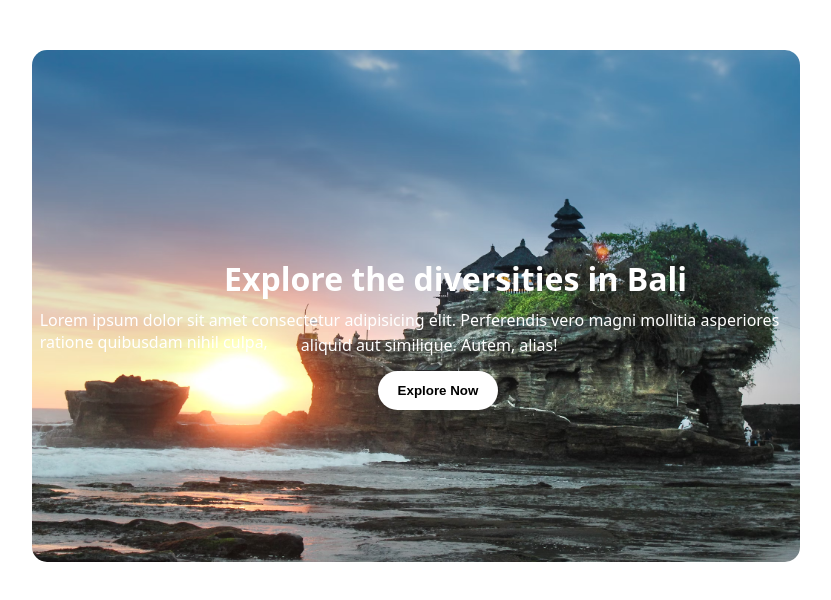
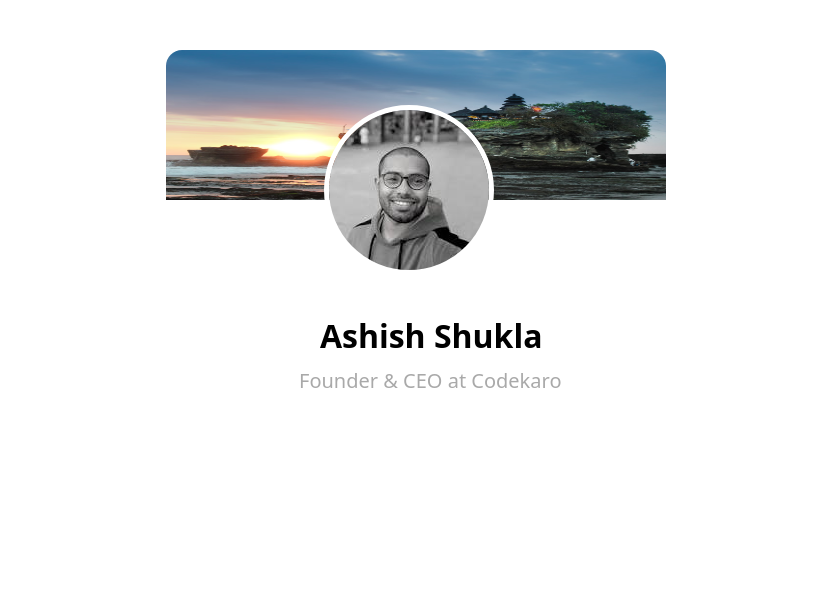
Before and after one commit to AnkitBaranwal098/CodeKaro-Assignment_2, a plain HTML site: page index.html in a window 1280 px wide. Shown: the whole page, without its empty margins (224-1055 px from the left). Drawn offline with Linux system fonts and the light colour scheme.

Commit message:
Assignment 2.4

```diff
--- a/index.html
+++ b/index.html
@@ -7,6 +7,7 @@
     <title>CodeKaro | Assignment2</title>
   </head>
   <body>
+    <!-- Assignment 2.1 -->
     <!-- <div class="card-container">
       <div class="card-img-container">
         <img src="./food.webp" alt="" />
@@ -28,7 +29,7 @@
     </div> -->
 
     <!-- Assignment 2.2 -->
-    <div class="hero-image-container">
+    <!-- <div class="hero-image-container">
       <img src="./Bali.avif" alt="Bali" />
       <h1 class="absolute">Explore the diversities in Bali</h1>
       <p class="p1 absolute">
@@ -37,6 +38,19 @@
       </p>
       <p class="p2 absolute">aliquid aut similique. Autem, alias!</p>
       <button class="absolute">Explore Now</button>
+    </div> -->
+
+    <div class="profile-container">
+      <div class="bg-container">
+        <img src="./Bali.avif" alt="" />
+      </div>
+      <div class="user-container">
+        <img src="./codekaro.jpg" alt="" />
+      </div>
+      <div class="user-info">
+        <h1>Ashish Shukla</h1>
+        <p>Founder & CEO at Codekaro</p>
+      </div>
     </div>
   </body>
 </html>
--- a/style.css
+++ b/style.css
@@ -1,26 +1,27 @@
-*{
+* {
   margin: 0;
   padding: 0;
   box-sizing: border-box;
 }
 
-.card-container{
+.card-container {
   margin: 80px auto;
   width: 550px;
-    font-family: system-ui, -apple-system, BlinkMacSystemFont, 'Segoe UI', Roboto, Oxygen, Ubuntu, Cantarell, 'Open Sans', 'Helvetica Neue', sans-serif;
+  font-family: system-ui, -apple-system, BlinkMacSystemFont, "Segoe UI", Roboto,
+    Oxygen, Ubuntu, Cantarell, "Open Sans", "Helvetica Neue", sans-serif;
   border: 1px solid black;
   padding: 17px;
   border: 1.5px solid lightgray;
   border-radius: 25px;
 }
 
-.card-container .card-img-container{
+.card-container .card-img-container {
   width: 100%;
   margin-bottom: 10px;
   position: relative;
 }
 
-.card-container .card-img-container img{
+.card-container .card-img-container img {
   border-radius: 25px;
 }
 .off {
@@ -30,11 +31,11 @@
   font-size: 22px;
   color: white;
   font-weight: 400;
-    background-color: #266FEF;
+  background-color: #266fef;
   padding: 7px 13px;
   word-spacing: 4px;
 }
-.promoted{
+.promoted {
   position: absolute;
   top: 13.5px;
   left: 20px;
@@ -52,30 +53,30 @@
   padding: 5.5px 7px;
   border-radius: 5px;
 }
-.card-container h1{
+.card-container h1 {
   font-weight: 500;
   margin-bottom: 15px;
 }
 
-.card-container .cuisines{
+.card-container .cuisines {
   color: #898686;
   font-size: 24px;
   font-weight: 500;
   margin-bottom: 30px;
 }
-.card-container .st-line{
+.card-container .st-line {
   border-top: 1.3px solid lightgray;
 }
 
-.logo-container{
+.logo-container {
   position: relative;
 }
-.logo{
+.logo {
   position: absolute;
   top: 16px;
 }
 
-.card-container .delivery-instruction{
+.card-container .delivery-instruction {
   margin-top: 10px;
   margin-left: 7px;
   color: #898686;
@@ -84,42 +85,42 @@
   padding-left: 85px;
 }
 
-
-.hero-image-container{
+.hero-image-container {
   width: 60%;
   margin: 50px auto;
   border-radius: 15px;
   position: relative;
-    font-family: system-ui, -apple-system, BlinkMacSystemFont, 'Segoe UI', Roboto, Oxygen, Ubuntu, Cantarell, 'Open Sans', 'Helvetica Neue', sans-serif;
+  font-family: system-ui, -apple-system, BlinkMacSystemFont, "Segoe UI", Roboto,
+    Oxygen, Ubuntu, Cantarell, "Open Sans", "Helvetica Neue", sans-serif;
 }
-.absolute{
+.absolute {
   position: absolute;
 }
-.hero-image-container img{
+.hero-image-container img {
   width: 100%;
   border-radius: 15px;
   opacity: 0.98;
 }
 
-.hero-image-container h1{
+.hero-image-container h1 {
   color: white;
   top: 40%;
   left: 25%;
 }
 
-.hero-image-container .p1{
+.hero-image-container .p1 {
   color: white;
   top: 50%;
   left: 1%;
 }
 
-.hero-image-container .p2{
+.hero-image-container .p2 {
   color: white;
   top: 55%;
   left: 35%;
 }
 
-.hero-image-container button{
+.hero-image-container button {
   background-color: white;
   color: black;
   padding: 12px 20px;
@@ -129,3 +130,51 @@
   left: 45%;
   font-weight: 600;
 }
+
+.profile-container {
+  width: 500px;
+  margin: 50px auto;
+  text-align: center;
+  border-radius: 16px;
+  position: relative;
+  font-family: system-ui, -apple-system, BlinkMacSystemFont, 'Segoe UI', Roboto, Oxygen, Ubuntu, Cantarell, 'Open Sans', 'Helvetica Neue', sans-serif;
+}
+.profile-container > .bg-container {
+  height: 150px;
+  width: 100%;
+  border-top-left-radius: 16px;
+  border-top-right-radius: 16px;
+}
+.bg-container > img {
+  height: 150px;
+  width: 100%;
+  border-top-left-radius: 16px;
+  border-top-right-radius: 16px;
+}
+
+.user-container{
+    width: 100px;
+    border-radius: 50%;
+    position: absolute;
+    top: 55px;
+    left: 158px;
+}
+.user-container img{
+    border: 5px solid white;
+    border-radius: 50%;
+
+}
+
+.user-info{
+    position: absolute;
+    top: 176%;
+    left: 27%;
+}
+
+.user-info p{
+    font-size: 20px;
+    margin-top: 10px;
+    font-weight: 400;
+    color: darkgray;
+    margin-left: -2px;
+}
```
Also changed, not shown: codekaro.jpg (added). Lines whose indentation alone changed are shown as unchanged.
